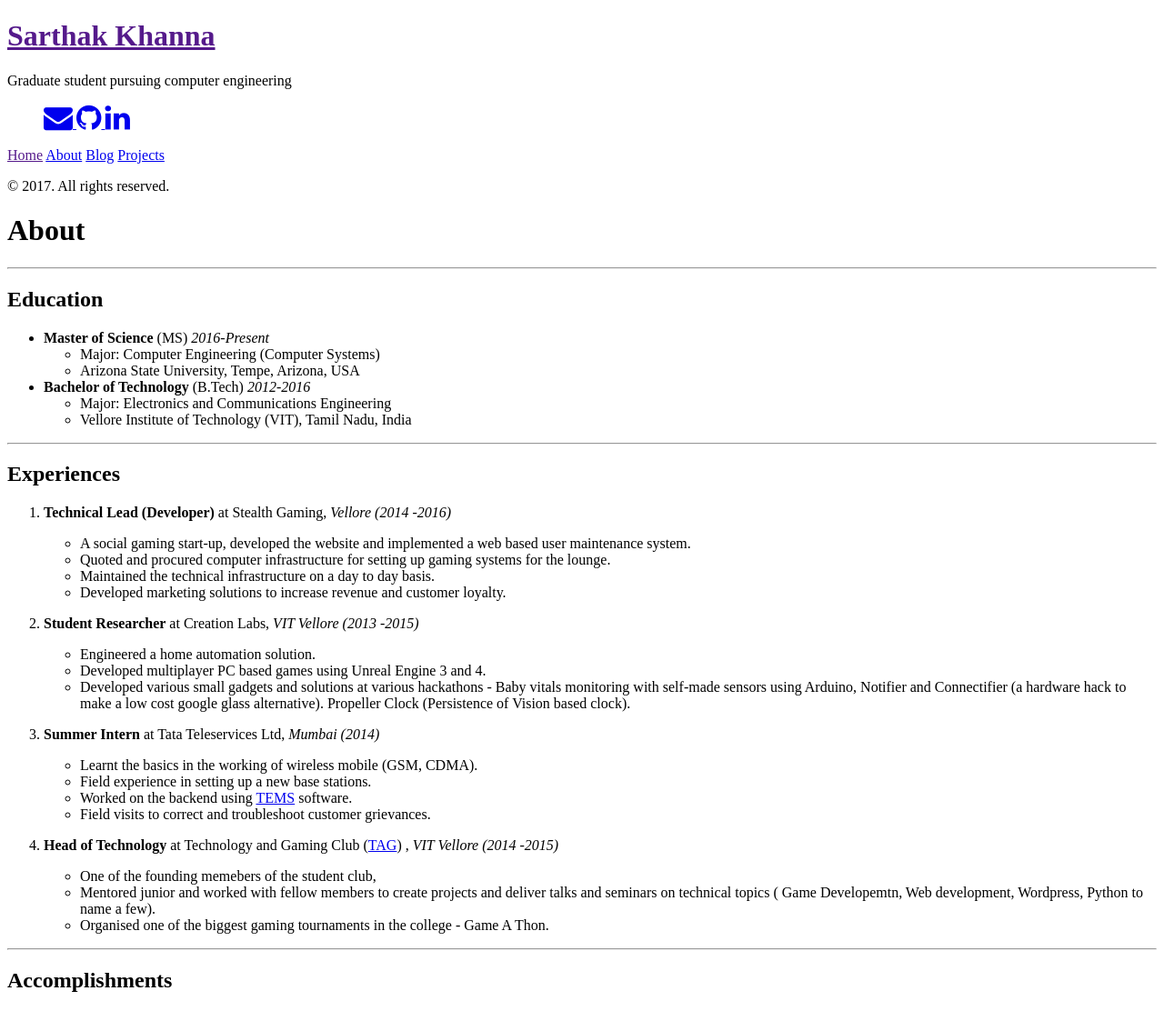
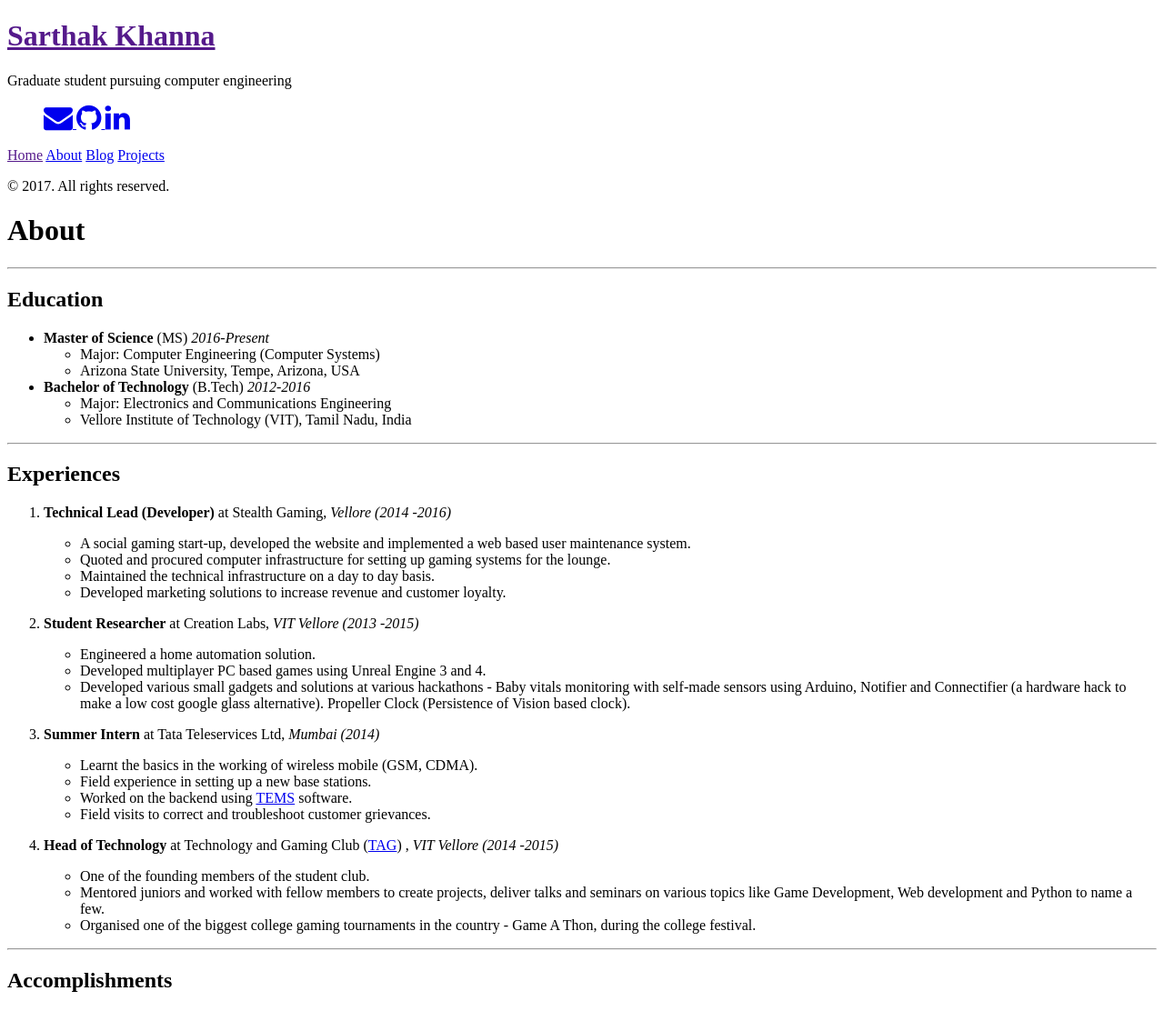
Before and after one commit to khannasarthak/khannasarthak.github.io, a Jekyll site: the page built from about.md, in a window 1280 px wide. Shown: the whole page at 91% size. Built offline with Jekyll 4.4.1, drawn with Linux system fonts in a browser that asks for light colours; nearby versions of some CDN libraries.

Commit message:
corrected typos
some

```diff
--- a/about.md
+++ b/about.md
@@ -38,9 +38,9 @@ title: About
 
 4. **Head of Technology** at Technology and Gaming Club ([TAG](https://www.facebook.com/tagvitu){:target="_blank"}) , *VIT Vellore (2014 -2015)*
 
-   * One of the founding memebers of the student club,
-   * Mentored junior and worked with fellow members to create projects and deliver talks and seminars on technical topics ( Game Developemtn, Web development, Wordpress, Python to name a few).
-   * Organised one of the biggest gaming tournaments in the college - Game A Thon.
+   * One of the founding members of the student club.
+   * Mentored juniors and worked with fellow members to create projects, deliver talks and seminars on various topics like Game Development, Web development and Python to name a few.
+   * Organised one of the biggest college gaming tournaments in the country - Game A Thon, during the college festival.
 
 ---
 ## Accomplishments
```
